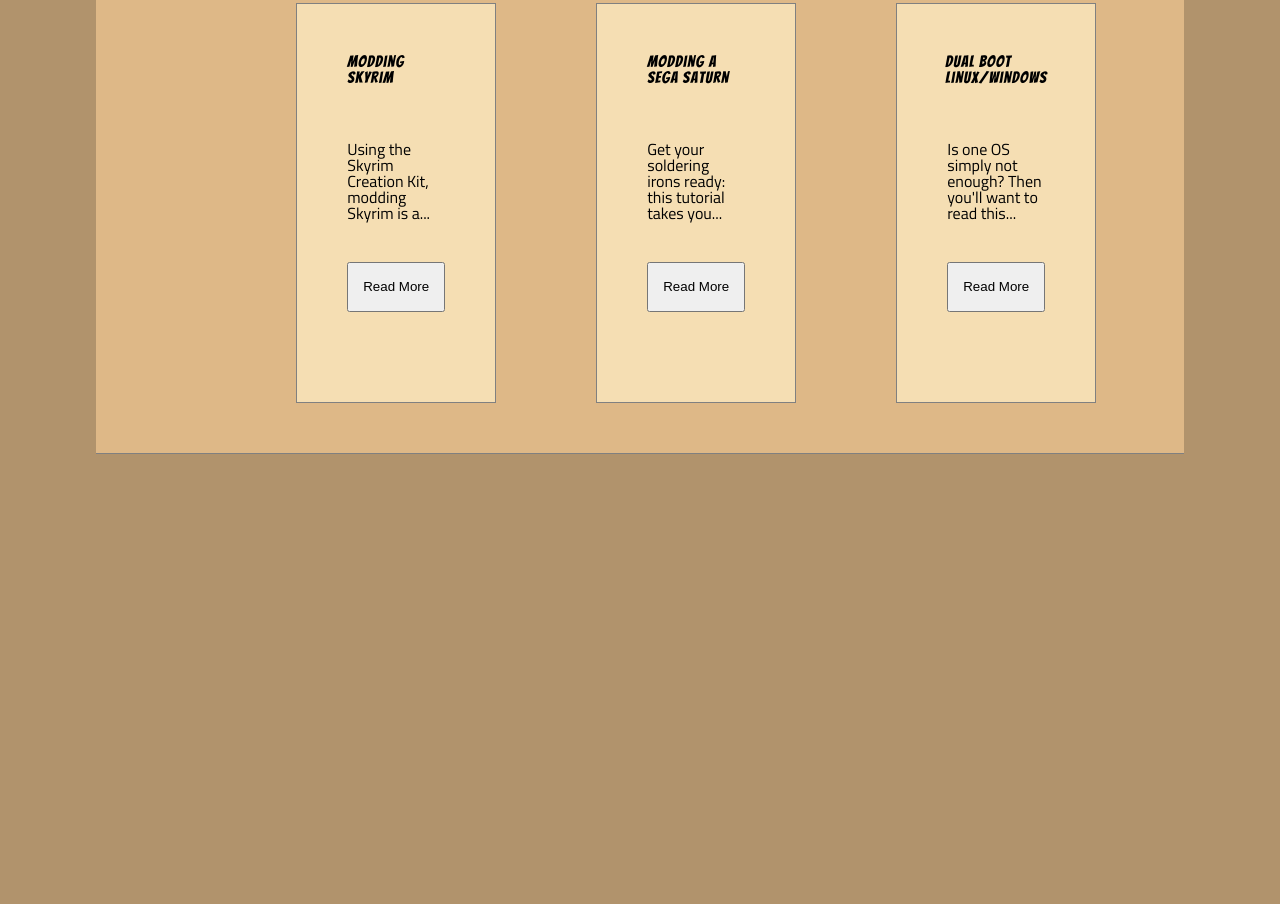
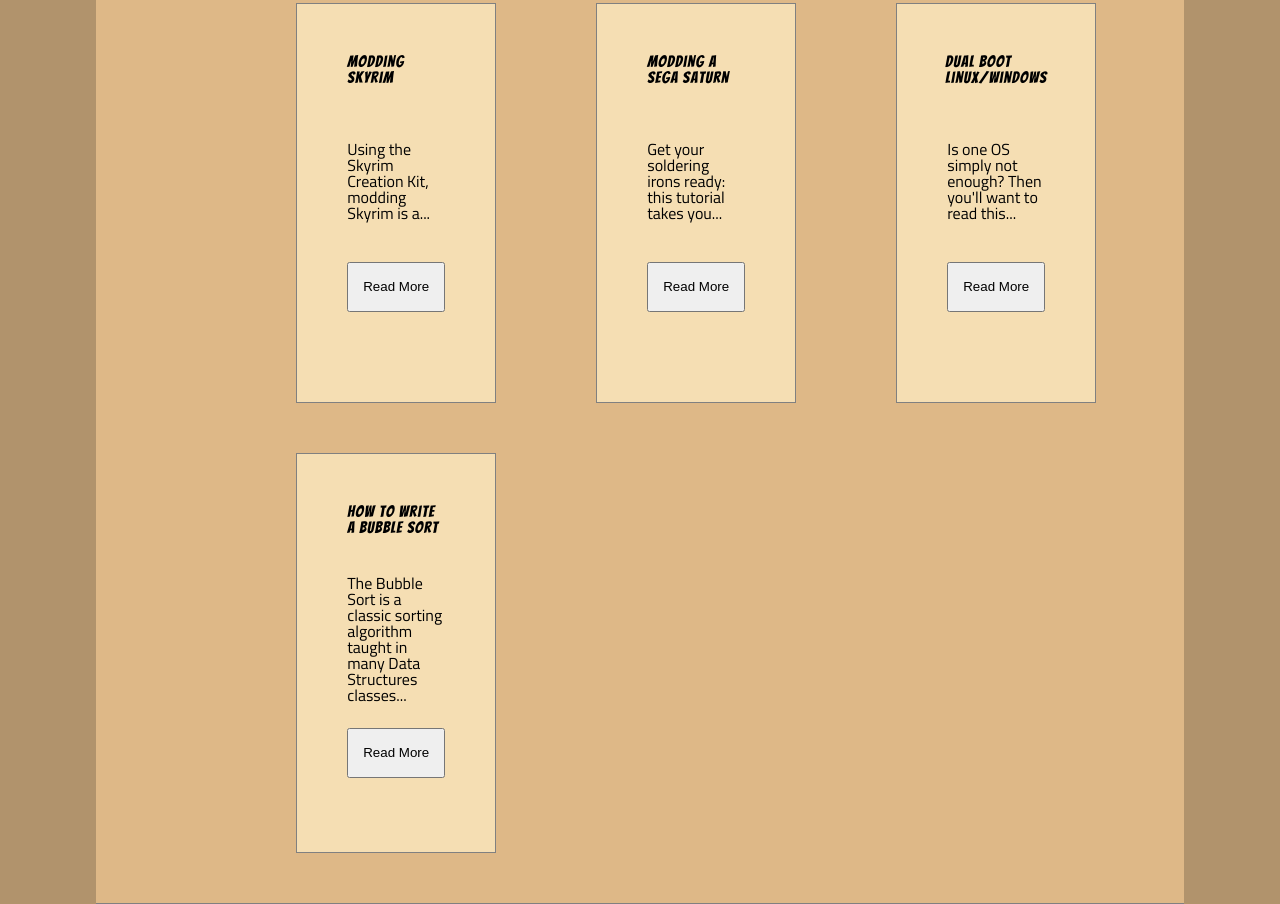
Before and after one commit to pusheadmetal/coding-tower, a plain HTML site: page data/index.html in a window 1280 px wide. Shown: the part 2525-3429 px from the top of the page. Before the commit the page ends 2979 px from the top, so only its background shows below. Drawn offline with Linux system fonts and the light colour scheme.

Commit message:
Added a js file that dynamically creates a new tutorial box

```diff
--- /dev/null
+++ b/data/code/index.js
@@ -0,0 +1,62 @@
+const inputTitle = "How to write a Bubble Sort";
+const inputText = "The Bubble Sort is a classic sorting algorithm taught in many Data Structures classes...";
+const buttonText = "Read More";
+
+window.addEventListener("load", function(event){
+    var getParentClass = document.getElementsByClassName("tutorials-row-boxes");
+    var parentCount = getParentClass.length;
+    var getChildClass = document.getElementsByClassName("tutorials-row-boxes")[parentCount-1];
+    var childCount = (getChildClass.childElementCount);
+
+    if (childCount < 3){
+        //We can add the new element in the same row
+        var newDiv = document.createElement("div");
+        var newHeader = document.createElement("h2");
+        var newParagraph = document.createElement("p");
+        var newButton = document.createElement("button");
+        var headerTextNode = document.createTextNode(inputTitle);
+        var bodyTextNode = document.createTextNode(inputText);
+        var buttonTextNode = document.createTextNode(buttonText);
+
+        newDiv.appendChild(newHeader);
+        newDiv.appendChild(newParagraph);
+        newDiv.appendChild(newButton);
+
+        newHeader.appendChild(headerTextNode);
+        newParagraph.appendChild(bodyTextNode);
+        newButton.appendChild(buttonTextNode);
+
+        newDiv.className = "boxes";
+
+        getChildClass.appendChild(newDiv);
+
+    }else{
+        //Container is full, so we need to make a new one
+        var newParentDiv = document.createElement("div");
+        var newDiv = document.createElement("div");
+        var newHeader = document.createElement("h2");
+        var newParagraph = document.createElement("p");
+        var newButton = document.createElement("button");
+        var headerTextNode = document.createTextNode(inputTitle);
+        var bodyTextNode = document.createTextNode(inputText);
+        var buttonTextNode = document.createTextNode(buttonText);
+
+        newParentDiv.appendChild(newDiv);
+
+        newDiv.appendChild(newHeader);
+        newDiv.appendChild(newParagraph);
+        newDiv.appendChild(newButton);
+
+        newHeader.appendChild(headerTextNode);
+        newParagraph.appendChild(bodyTextNode);
+        newButton.appendChild(buttonTextNode);
+
+        newParentDiv.className = "tutorials-row-boxes";
+
+        newDiv.className = "boxes";
+
+        getParentClass[0].appendChild(newParentDiv);
+    }
+
+
+});
--- a/data/index.html
+++ b/data/index.html
@@ -8,6 +8,7 @@
 
     <link href="https://fonts.googleapis.com/css?family=Bangers|Titillium+Web" rel="stylesheet">
     <link rel="stylesheet" href="css/index.css">
+    <script src = "code/index.js"></script>
 
     <!--[if lt IE 9]>
         <script src="https://cdnjs.cloudflare.com/ajax/libs/html5shiv/3.7.3/html5shiv.js"></script>
@@ -80,7 +81,7 @@
         <section class = "tutorials">
             <a name = "Tutorials"></a>
             <h1>Tutorials</h1>
-            <div class = "top-row-boxes">
+            <div class = "tutorials-row-boxes">
                 <div class = "boxes">
                     <h3>Make a Pokemon Game</h3>
                     <p>Making a Pokemon Game is very simple using RPG Maker...</p>
@@ -100,7 +101,7 @@
                 </div>
             </div>
 
-            <div class = "middle-row-boxes">
+            <div class = "tutorials-row-boxes">
                 <div class = "boxes">
                     <h3>Writing NES Music</h3>
                     <p>Do you like chiptunes? Did you know you can use FamiTracker...</p>
@@ -120,7 +121,7 @@
                 </div>
             </div>
 
-            <div class = "bottom-row-boxes">
+            <div class = "tutorials-row-boxes">
                 <div class = "boxes">
                     <h3>CSS Flexbox Tutorial</h3>
                     <p>Want to make cool boxes like these? Here's how you can...</p>
```
